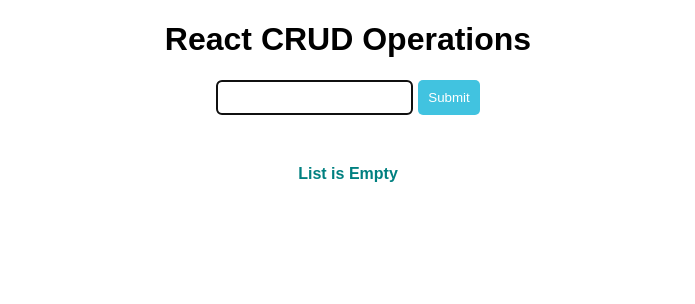
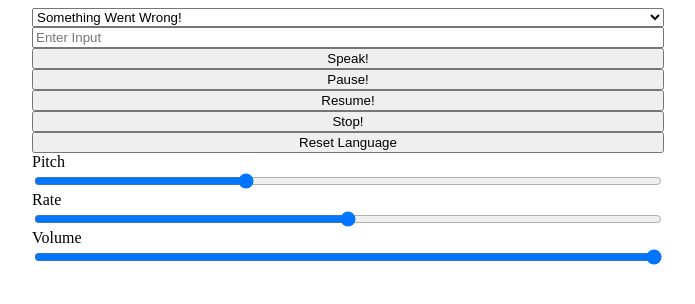
Before and after one commit to therohitjha/crud-app, a React (Create React App) app: page / in a window 1280 px wide. Shown: the top 304 px of the page, without its empty margins (292-987 px from the left). Built offline with nearby package versions, Linux system fonts and the light colour scheme.

Commit message:
first commit

```diff
--- a/package.json
+++ b/package.json
@@ -2,7 +2,7 @@
   "name": "react-testing",
   "version": "0.1.0",
   "private": true,
-  "homepage": "https://therohitjha.github.io/crud-app",
+  "homepage": "https://therohitjha.github.io/text-to-voice",
   "dependencies": {
     "@testing-library/jest-dom": "^5.11.4",
     "@testing-library/react": "^11.1.0",
--- a/src/App.css
+++ b/src/App.css
@@ -1,55 +1,10 @@
-.App {
-  font-family: sans-serif;
-  text-align: center;
+#root{
+  width: 100%;
+  display: flex;
+  justify-content: center;
 }
-
-.empty {
-  color: teal;
-  font-weight: 700;
-  margin-top: 50px;
-}
-
-button {
-  color: white;
-  background: #41c3e0;
-  padding: 10px;
-  border-radius: 5px;
-  border: none;
-  cursor: pointer;
-}
-
-button:hover {
-  background: #0e5b6d;
-  transition: all 0.5 all;
-}
-input {
-  padding: 8px;
-  border-radius: 5px;
-  margin-right: 5px;
-}
-
-.tableContainer {
+.App{
   display: flex;
   flex-direction: column;
-  align-items: center;
+  width: 50%;
 }
-
-.flex {
-  display: flex;
-  width: 100%;
-  justify-content: space-around;
-}
-
-
-.list{
-  padding: .5em;
-  background: white;
-}
-
-.list:nth-child(2){
-  background: #eee;
-}
-
-.list:hover{
-  background: rgb(214, 214, 214);
-}
--- a/src/App.js
+++ b/src/App.js
@@ -2,167 +2,145 @@ import { useState, useEffect } from "react";
 import "./App.css";
 
 export default function App() {
-  const [data, setData] = useState("");
-  const [db, setDB] = useState(() =>
-    JSON.parse(localStorage.getItem("db"))
-      ? JSON.parse(localStorage.getItem("db"))
-      : []
+  const [input, setInput] = useState("");
+  const [voices, setVoices] = useState([]);
+  const speech = new SpeechSynthesisUtterance();
+  const [pitch, setPitch] = useState(() =>
+    JSON.parse(localStorage.getItem("pitch"))
+      ? JSON.parse(localStorage.getItem("pitch"))
+      : 1
   );
-  const [dublicates, setDublicates] = useState(false);
-  const [update, setUpdate] = useState(false);
-  const [deleteIndex, setDeleteIndex] = useState(null);
+  const [rate, setRate] = useState(() =>
+    JSON.parse(localStorage.getItem("rate"))
+      ? JSON.parse(localStorage.getItem("rate"))
+      : 1
+  );
+  const [volume, setVolume] = useState(() =>
+    JSON.parse(localStorage.getItem("volume"))
+      ? JSON.parse(localStorage.getItem("volume"))
+      : 1
+  );
+  const [lang, setLang] = useState(() =>
+    JSON.parse(localStorage.getItem("lang"))
+      ? JSON.parse(localStorage.getItem("lang"))
+      : { name: "", lang: "" }
+  );
+  const [select, setSelect] = useState(lang.name && lang.lang);
 
   useEffect(() => {
-    setTimeout(() => {
-      setDublicates(false);
-    }, 5000);
-  }, [dublicates]);
+    (speechSynthesis.speaking || speechSynthesis.paused) &&
+      speechSynthesis.cancel();
+    speechSynthesis.addEventListener("voiceschanged", function () {
+      setVoices(this.getVoices());
+    });
+  }, []);
 
-  const handleSubmit = () => {
-    if (data) {
-      setDB((prev) => {
-        if (prev.some((e) => e === data)) {
-          setDublicates(true);
-          return [...prev];
-        }
-        localStorage.setItem("db", JSON.stringify([...prev, data]));
-        return [...prev, data];
-      });
-      setData("");
-    }
-  };
+  function startSpeak() {
+    speech.text = input;
+    const temp = voices.find(
+      (e) => e.name === lang.name && e.lang === lang.lang
+    );
+    speech.rate = rate;
+    speech.pitch = pitch;
+    speech.volume = volume;
+    speech.voice = temp;
+    speechSynthesis.speak(speech);
+  }
 
-  const handleEnterKeyPress = (event) => {
-    if (data && event.charCode === 13) {
-      setDB((prev) => {
-        if (prev.some((e) => e === data)) {
-          setDublicates(true);
-          return [...prev];
-        }
-        localStorage.setItem("db", JSON.stringify([...prev, data]));
-        return [...prev, data];
-      });
-      setData("");
-    }
-  };
+  function handleLang(event) {
+    const getLang = voices.find((e) => e.name === event.target.value);
+    localStorage.setItem(
+      "lang",
+      JSON.stringify({ name: getLang.name, lang: getLang.lang })
+    );
+    setLang({ name: getLang.name, lang: getLang.lang });
+  }
 
-  const handleEdit = (e, i) => {
-    db.forEach((item) => {
-      if (item === e) {
-        setData(item);
-        setDeleteIndex(i);
-      }
-    });
-    setUpdate(true);
-  };
+  function handlePitch(event) {
+    speechSynthesis.speaking && speechSynthesis.cancel();
+    localStorage.setItem("pitch", JSON.stringify(event.target.value));
+    setPitch(event.target.value);
+    startSpeak();
+  }
 
-  const handleUpdate = () => {
-    const item = [...db];
-    if (item.some((e) => e === data)) {
-      setDublicates(true);
-    } else {
-      item.splice(deleteIndex, 1, data);
-      localStorage.setItem("db", JSON.stringify(item));
-      setDB(item);
-      setUpdate(false);
-      setData("");
-      setDeleteIndex(null);
-    }
-  };
+  function handleRate(event) {
+    speechSynthesis.speaking && speechSynthesis.cancel();
+    localStorage.setItem("rate", JSON.stringify(event.target.value));
+    setRate(event.target.value);
+    startSpeak();
+  }
+  function handleVolume(event) {
+    speechSynthesis.speaking && speechSynthesis.cancel();
+    localStorage.setItem("volume", JSON.stringify(event.target.value));
+    setVolume(event.target.value);
+    startSpeak();
+  }
 
-  const handleKeyPressUpdate = (event) => {
-    if (data && event.charCode === 13) {
-      const item = [...db];
-      if (item.some((e) => e === data)) {
-        setDublicates(true);
-      } else {
-        item.splice(deleteIndex, 1, data);
-        localStorage.setItem("db", JSON.stringify(item));
-        setDB(item);
-        setUpdate(false);
-        setData("");
-        setDeleteIndex(null);
-      }
-    }
-  };
+  function reset() {
+    setSelect(false);
+    localStorage.clear("lang");
+    setLang({ name: "", lang: "" });
+    speechSynthesis.cancel();
+  }
 
-  const handleDelete = (i) => {
-    const item = [...db];
-    item.splice(i, 1);
-    localStorage.setItem("db", JSON.stringify(item));
-    setDB(item);
-    setUpdate(false);
-    setData("");
-  };
+  console.log(speechSynthesis, lang);
 
   return (
     <div className="App">
-      <h1>React CRUD Operations</h1>
+      <select onChange={handleLang}>
+        {voices.length ? (
+          select ? (
+            <option defaultValue={lang.name}>{lang.name}</option>
+          ) : (
+            voices.map((item, index) => (
+              <option key={item.name + index} defaultValue={item.name}>
+                {item.name}
+              </option>
+            ))
+          )
+        ) : (
+          <option>Something Went Wrong!</option>
+        )}
+      </select>
       <input
-        value={data}
-        onChange={(e) => setData(e.target.value)}
-        autoFocus
-        onKeyPress={update ? handleKeyPressUpdate : handleEnterKeyPress}
+        type="text"
+        value={input}
+        onChange={(e) => setInput(e.target.value)}
+        placeholder="Enter Input"
       />
-      {update ? (
-        <button onClick={handleUpdate}>Update</button>
-      ) : (
-        <button onClick={handleSubmit}>Submit</button>
-      )}
-      {dublicates && (
-        <>
-          <br />
-          <span style={{ color: "red" }}>Dublicates are not allowed</span>
-        </>
-      )}
-      <br />
-      {db?.length ? (
-        <table className="tableContainer">
-          <thead
-            className="flex"
-            style={{ padding: ".5em", background: "cyan", marginTop: "5px" }}
-          >
-            <tr style={{ fontWeight: "700" }}>List</tr>
-            <tr
-              style={{
-                color: "green",
-                fontWeight: "700",
-              }}
-            >
-              Edit
-            </tr>
-            <tr style={{ color: "red", fontWeight: "700" }}>Delete</tr>
-          </thead>
-          {db?.length &&
-            db?.map((item, i) => {
-              return (
-                <tr key={item} className="flex list">
-                  <td>{item}</td>
-                  <td
-                    style={{ cursor: "pointer" }}
-                    onClick={(e) => {
-                      handleEdit(item, i);
-                      e.stopPropagation();
-                    }}
-                  >
-                    Edit
-                  </td>
-                  <td
-                    style={{ cursor: "pointer" }}
-                    onClick={(e) => {
-                      handleDelete(i);
-                      e.stopPropagation();
-                    }}
-                  >
-                    Delete
-                  </td>
-                </tr>
-              );
-            })}{" "}
-        </table>
-      ) : (
-        <div className="empty">List is Empty</div>
-      )}
+      <button onClick={startSpeak}>Speak!</button>
+      <button onClick={() => speechSynthesis.pause()}>Pause!</button>
+      <button onClick={() => speechSynthesis.resume()}>Resume!</button>
+      <button onClick={() => speechSynthesis.cancel()}>Stop!</button>
+      <button onClick={reset}>Reset Language</button>
+      <label htmlFor="pitch">Pitch</label>
+      <input
+        id={"pitch"}
+        type="range"
+        value={pitch}
+        onChange={handlePitch}
+        max={"3"}
+        step={"0.1"}
+      />
+      <label htmlFor="rate">Rate</label>
+      <input
+        id={"rate"}
+        type="range"
+        value={rate}
+        onChange={handleRate}
+        max={"2"}
+        step={"0.1"}
+      />
+      <label htmlFor="volume">Volume</label>
+      <input
+        id={"volume"}
+        type="range"
+        value={volume}
+        onChange={handleVolume}
+        max={"1"}
+        min={"0"}
+        step={"0.1"}
+      />
     </div>
   );
 }
```
